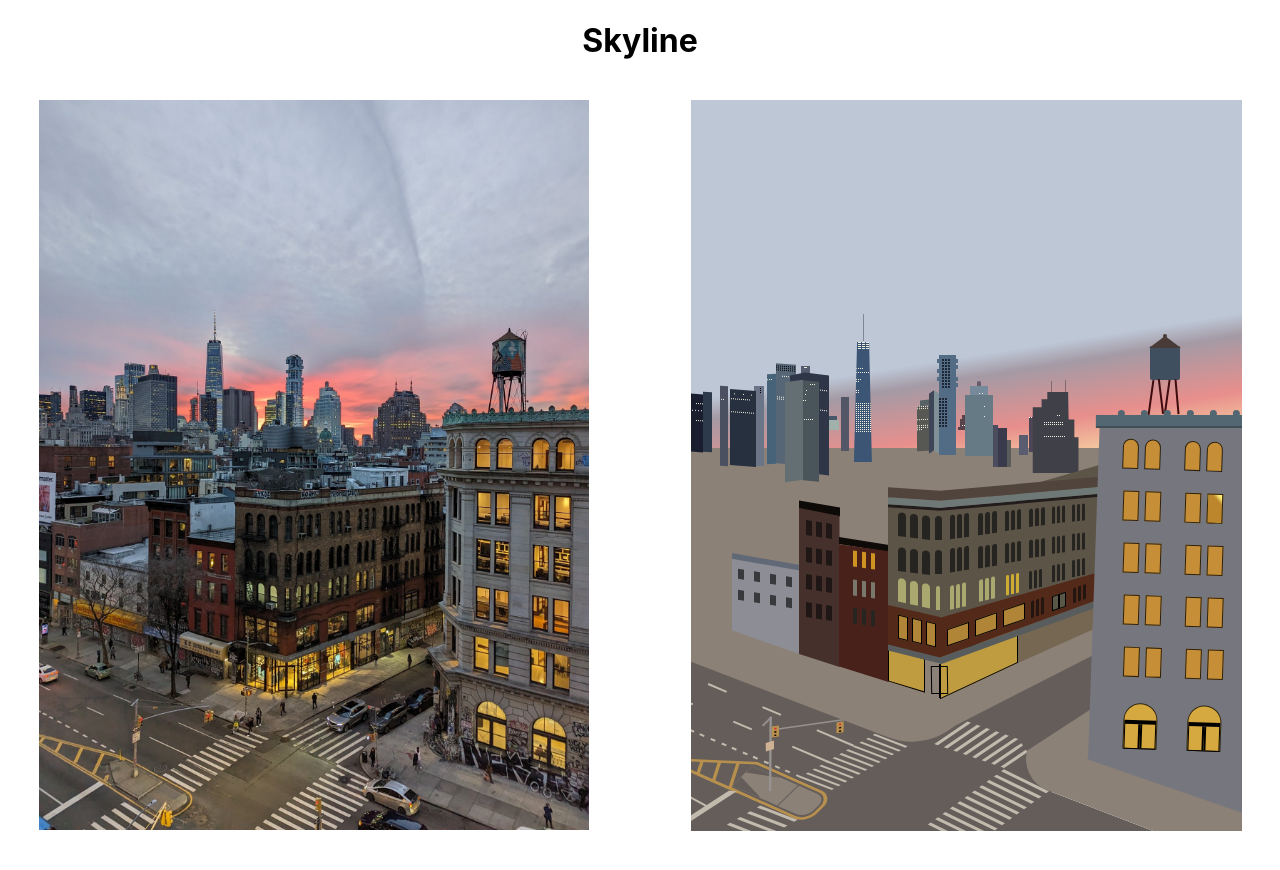
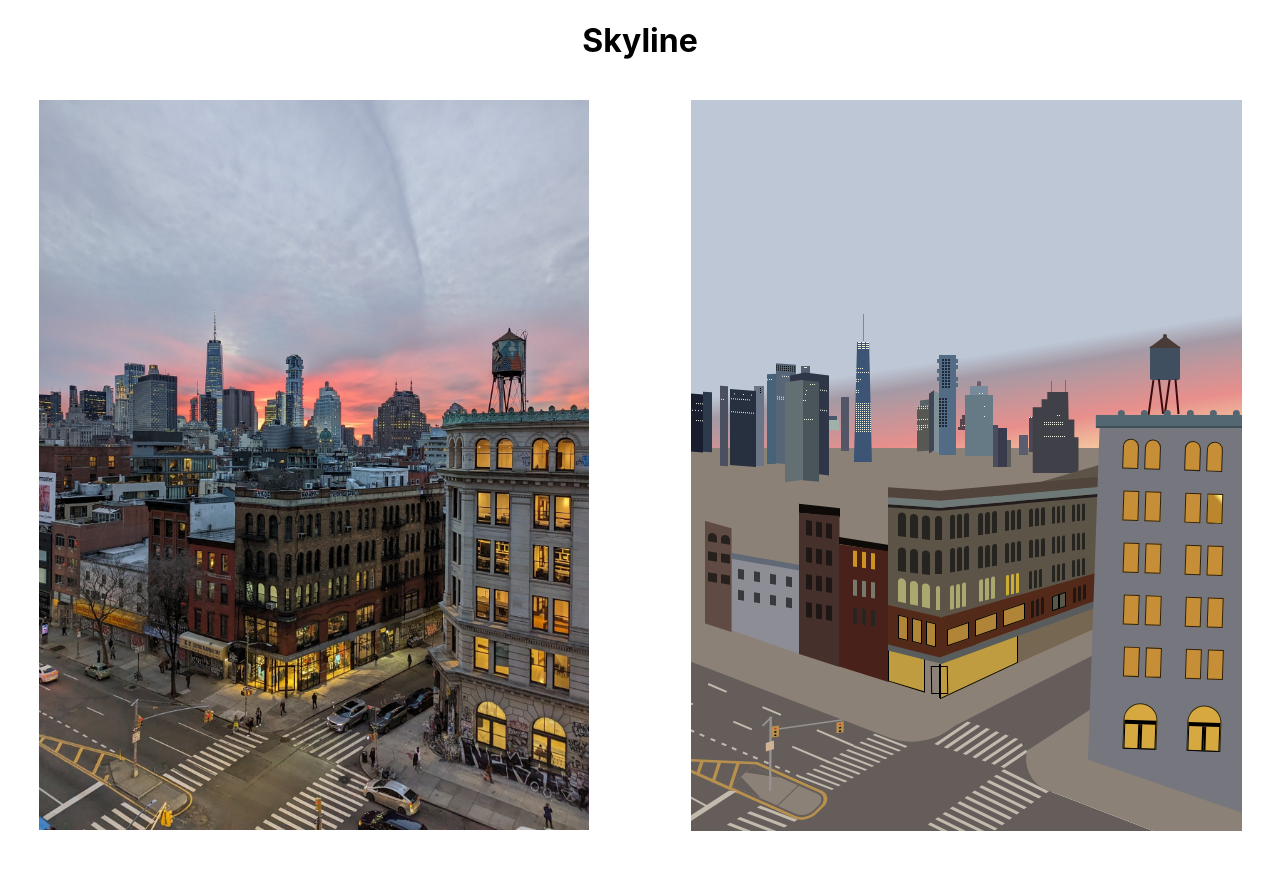
Before and after one commit to Scotty813/skyline, a React (Create React App) app: page / in a window 1280 px wide. Shown: the top 870 px of the page. Built offline with nearby package versions, Linux system fonts and the light colour scheme.

Commit message:
small tweaks

```diff
--- a/src/components/Skyline.js
+++ b/src/components/Skyline.js
@@ -9,6 +9,7 @@ import { BackTall6Group } from "./buildings/backgroundBuildings/BackTall6Group"
 import { BackTall7Group } from "./buildings/backgroundBuildings/BackTall7Group"
 import { BackTall8Group } from "./buildings/backgroundBuildings/BackTall8Group"
 import { BigBuildingRight } from "./buildings/foregroundBuildings/BigBuildingRight"
+import { Front2 } from "./buildings/foregroundBuildings/Front2"
 import { Front3 } from "./buildings/foregroundBuildings/Front3"
 import { Front4 } from "./buildings/foregroundBuildings/Front4"
 import { Front5 } from "./buildings/foregroundBuildings/Front5"
@@ -44,6 +45,7 @@ export const Skyline = () => {
       <BackTall4 />
 
       {/* Foreground */}
+      <Front2 />
       <Front3 />
       <Front4 />
       <Front5 />
--- a/src/components/buildings/foregroundBuildings/Front2.js
+++ b/src/components/buildings/foregroundBuildings/Front2.js
@@ -0,0 +1,67 @@
+import { Doorways } from "../../doorways/Doorways"
+import styled from "@emotion/styled/macro"
+
+const Front2Container = styled.div`
+  position: absolute;
+  bottom: 199px;
+  left: 14px;
+  width: 27px;
+`
+const FrontFace = styled.div`
+  background: #5f4b44;
+  height: 122px;
+  clip-path: polygon(0 9%, 100% 15%, 100% 100%, 0 93%);
+`
+
+export const Front2 = () => {
+  return (
+    <Front2Container>
+      <FrontFace></FrontFace>
+      <Doorways
+        numDoors={2}
+        containerStyles={{
+          position: "absolute",
+          top: "24px",
+          left: "3px",
+          transform: "skewY(9deg)",
+          gap: "4px",
+        }}
+        doorStyles={{
+          width: "9px",
+          height: "9px",
+          borderRadius: "10px 10px 0 0",
+        }}
+      />
+      <Doorways
+        numDoors={2}
+        containerStyles={{
+          position: "absolute",
+          top: "43px",
+          left: "3px",
+          transform: "skewY(9deg)",
+          gap: "4px",
+        }}
+        doorStyles={{
+          width: "9px",
+          height: "9px",
+          borderRadius: "0",
+        }}
+      />
+      <Doorways
+        numDoors={2}
+        containerStyles={{
+          position: "absolute",
+          top: "64px",
+          left: "3px",
+          transform: "skewY(9deg)",
+          gap: "4px",
+        }}
+        doorStyles={{
+          width: "9px",
+          height: "9px",
+          borderRadius: "0",
+        }}
+      />
+    </Front2Container>
+  )
+}
--- a/src/components/buildings/foregroundBuildings/Front4.js
+++ b/src/components/buildings/foregroundBuildings/Front4.js
@@ -10,14 +10,14 @@ const Front4Container = styled.div`
 const RedPart = styled.div`
   background: #46302b;
   height: 164px;
-  clip-path: polygon(0 3%, 100% 8%, 100% 100%, 0 92%);
+  clip-path: polygon(0 6%, 100% 8%, 100% 100%, 0 92%);
 `
 const TopPart = styled.div`
   position: relative;
   background: #0e0a07;
   height: 9px;
-  transform: skewY(10deg);
-  top: 10px;
+  transform: skewY(6deg);
+  top: 12px;
 `
 export const Front4 = () => {
   return (
```
